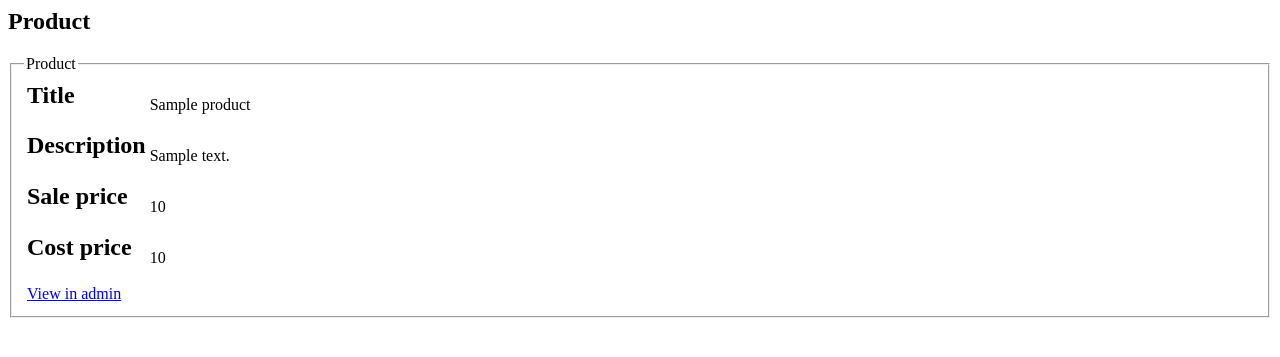
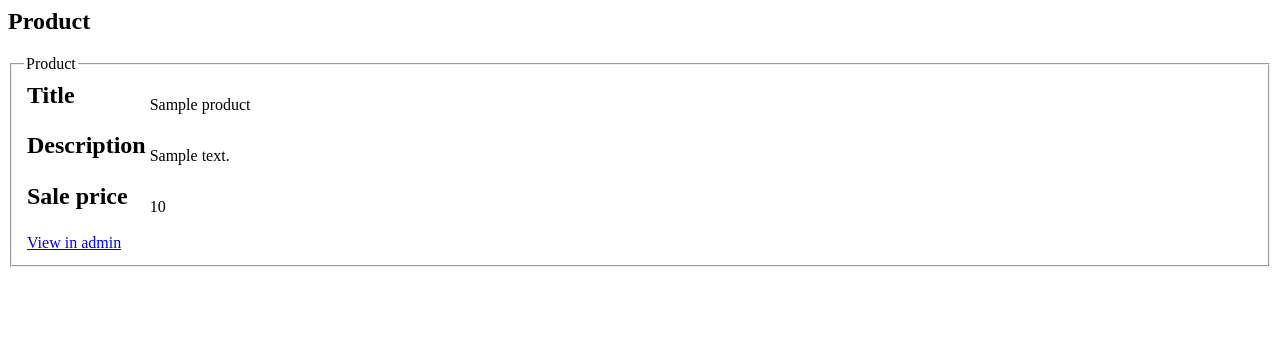
Before and after one commit to bobslee/wagtailcommerce, a Django app: template templates/wagtail_commerce/edit_handlers/product.html in a window 1280 px wide. Shown: the top 357 px of the page. Run offline with Django 3.2, Linux system fonts and the light colour scheme; the template is opened without the code that fills it: most values are stand-ins (such as "Sample title", 1, 10 or a date in 2020).

Commit message:
Remove cost_price from product (cms)page, in commerce tab.

```diff
--- a/templates/wagtail_commerce/edit_handlers/product.html
+++ b/templates/wagtail_commerce/edit_handlers/product.html
@@ -17,9 +17,6 @@
         <tr>
           <td class="title"><h2>Sale price</h2></td><td>{{ product.sale_price }}</td>
         </tr>
-        <tr>
-          <td class="title"><h2>Cost price</h2></td><td>{{ product.cost_price }}</td>
-        </tr>
         {# {% if perms.wagtail_commerce.can_change_product and admin_url %} #}
         <tr>
           <td colspan="2">
```
